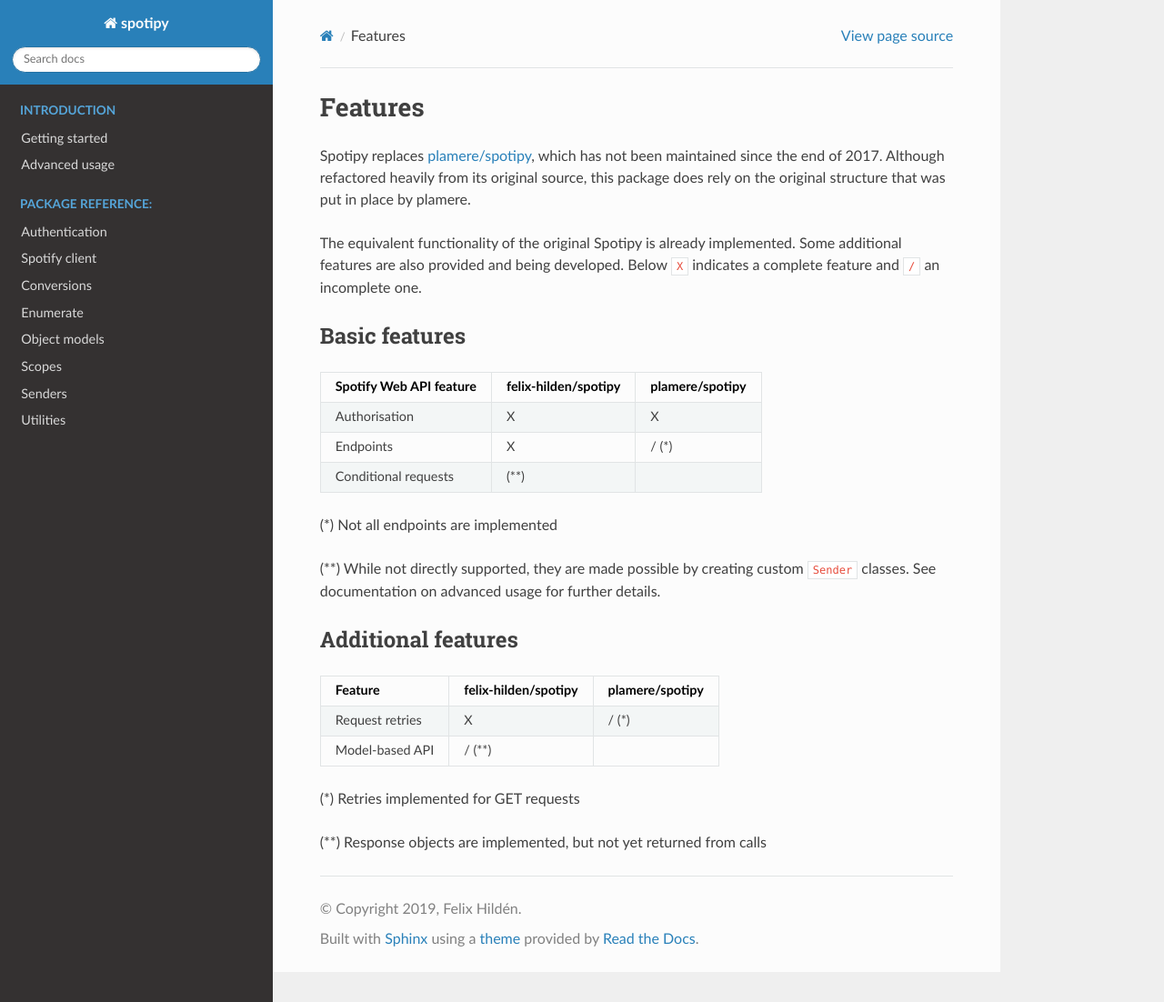
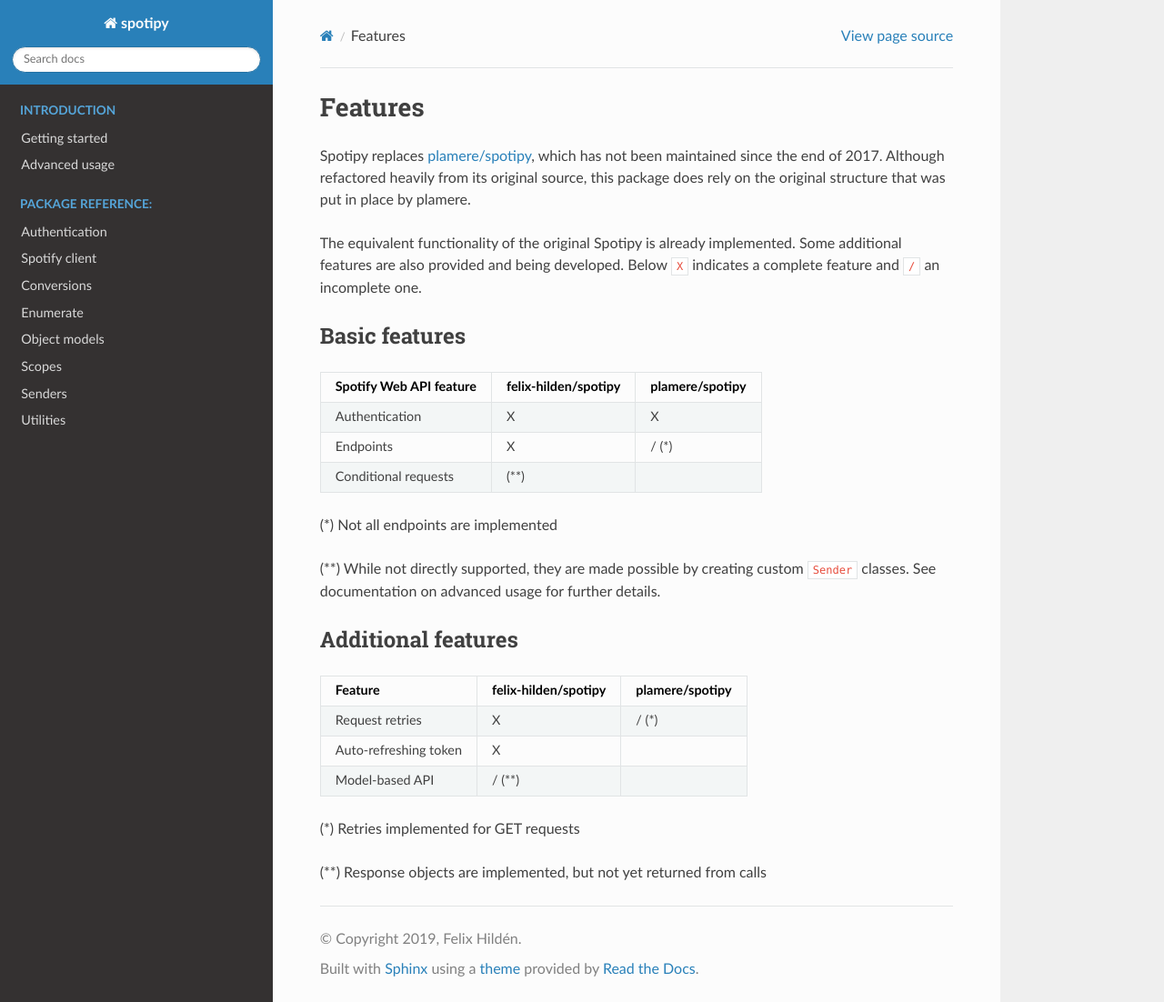
Before and after one commit to felix-hilden/tekore, a Sphinx documentation site: the page built from docs/readme/features.rst, in a window 1280 px wide and 1102 px high. Shown: the whole window at 91% size. Built offline with Sphinx 7.4.7 and the Read the Docs theme 2.0.0, drawn with Linux system fonts in a browser that asks for light colours; the version number could not be read and is left out.

Commit message:
Update features

```diff
--- a/docs/readme/features.rst
+++ b/docs/readme/features.rst
@@ -14,7 +14,7 @@
 +-------------------------+----------------------+-----------------+
 | Spotify Web API feature | felix-hilden/spotipy | plamere/spotipy |
 +=========================+======================+=================+
-| Authorisation           | X                    | X               |
+| Authentication          | X                    | X               |
 +-------------------------+----------------------+-----------------+
 | Endpoints               | X                    | / (*)           |
 +-------------------------+----------------------+-----------------+
@@ -34,6 +34,8 @@
 +=========================+======================+=================+
 | Request retries         | X                    | / (*)           |
 +-------------------------+----------------------+-----------------+
+| Auto-refreshing token   | X                    |                 |
++-------------------------+----------------------+-----------------+
 | Model-based API         | / (**)               |                 |
 +-------------------------+----------------------+-----------------+
 
--- a/readme.rst
+++ b/readme.rst
@@ -108,7 +108,7 @@
 +-------------------------+----------------------+-----------------+
 | Spotify Web API feature | felix-hilden/spotipy | plamere/spotipy |
 +=========================+======================+=================+
-| Authorisation           | X                    | X               |
+| Authentication          | X                    | X               |
 +-------------------------+----------------------+-----------------+
 | Endpoints               | X                    | / (*)           |
 +-------------------------+----------------------+-----------------+
@@ -128,6 +128,8 @@
 +=========================+======================+=================+
 | Request retries         | X                    | / (*)           |
 +-------------------------+----------------------+-----------------+
+| Auto-refreshing token   | X                    |                 |
++-------------------------+----------------------+-----------------+
 | Model-based API         | / (**)               |                 |
 +-------------------------+----------------------+-----------------+
 
```
